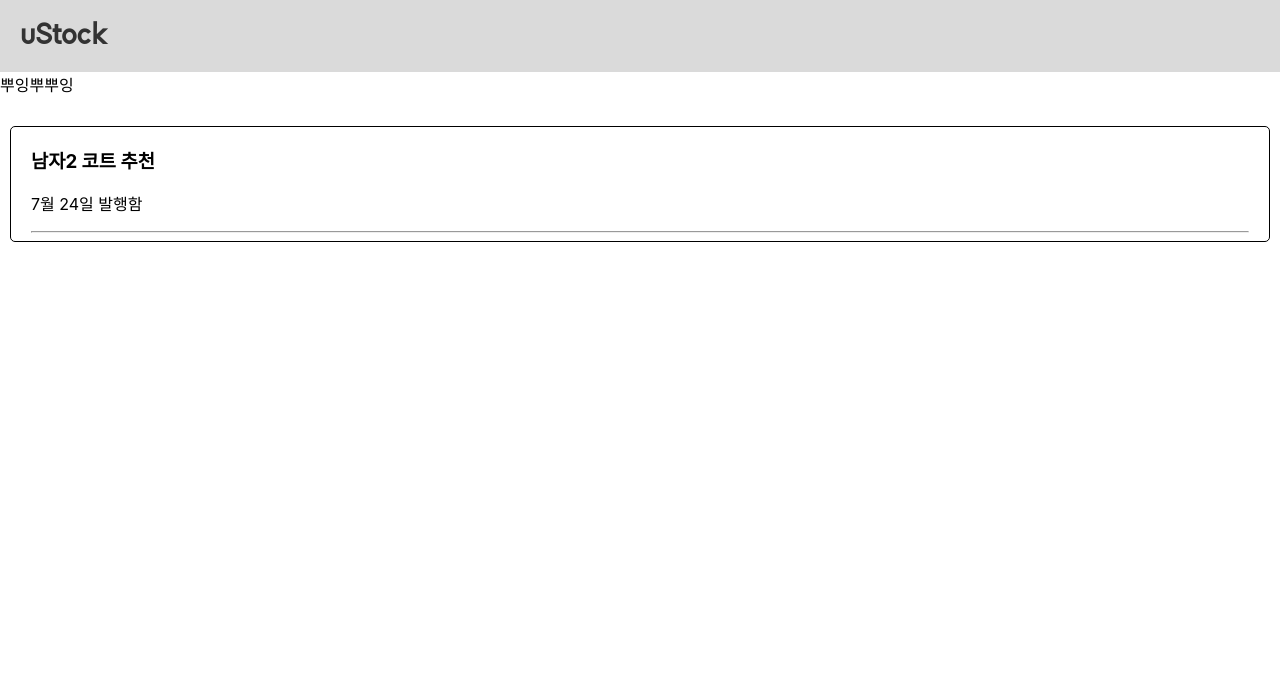
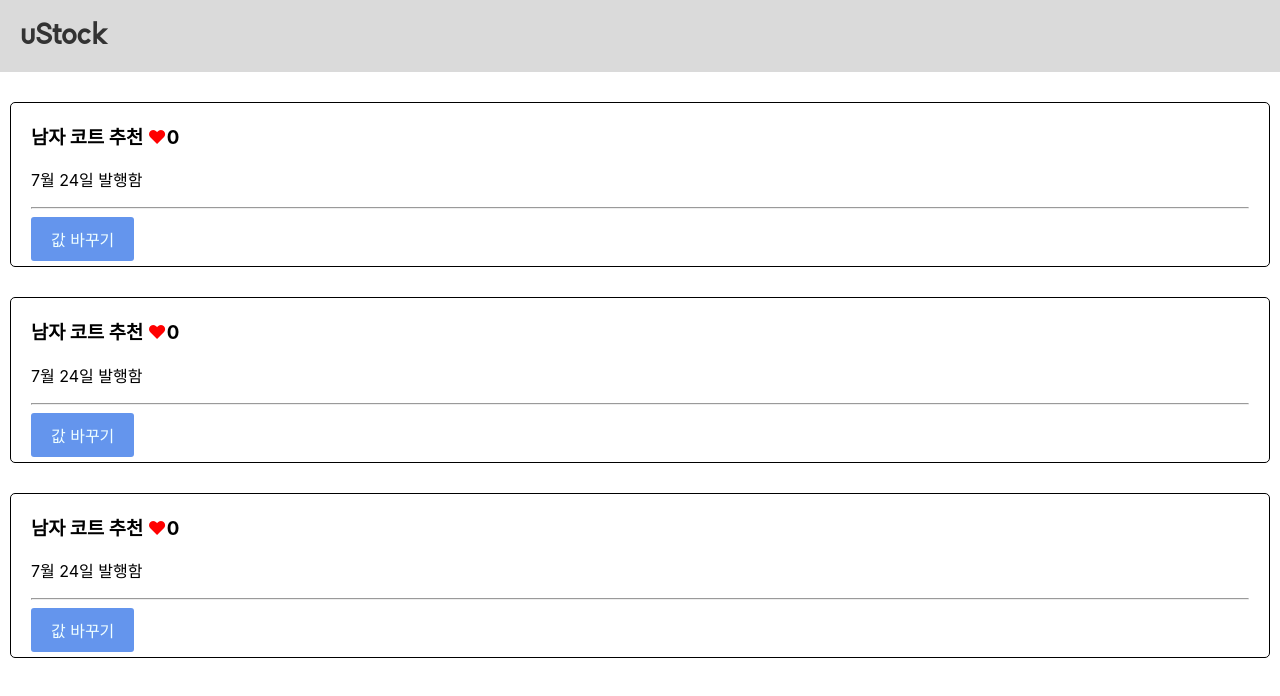
Before and after one commit to njg7194/Cafe24-demo, a React (Create React App) app in the folder ex-react/: page / in a window 1280 px wide. Shown: the top 696 px of the page. Built offline with nearby package versions, Linux system fonts and the light colour scheme.

Commit message:
코딩애플 모달창 만들기 완료

```diff
--- a/ex-react/public/index.html
+++ b/ex-react/public/index.html
@@ -24,7 +24,7 @@
       work correctly both with client-side routing and a non-root public URL.
       Learn how to configure a non-root public URL by running `npm run build`.
     -->
-    <title>React App</title>
+    <title>uStock</title>
   </head>
   <body>
     <noscript>You need to enable JavaScript to run this app.</noscript>
--- a/ex-react/src/App.css
+++ b/ex-react/src/App.css
@@ -19,6 +19,26 @@
   src: url(./font/adam/Adam-Bold.ttf);
 }
 
+.tabon {
+  color: red;
+  cursor: pointer;
+}
+
+.changeVal {
+  background-color:cornflowerblue;
+  color:azure;
+  font-size:medium;
+  font-style: bold;
+  padding: 10px 20px;
+  border-radius: 3px;
+  border-style:hidden;
+  margin-bottom: 5px;
+  margin-top: 5px;
+  display: block;
+  cursor: pointer;
+
+}
+
 .list {
   border: 1px solid;
   border-radius: 5px;
@@ -28,6 +48,12 @@
   text-align: left;
   padding-left: 20px;
   padding-right: 20px;
+}
+
+.modal {
+  display:block;
+  background-color: aqua;
+  align-content: center;
 }
 
 .App-logo {
--- a/ex-react/src/App.js
+++ b/ex-react/src/App.js
@@ -1,27 +1,73 @@
+/*eslint-disable*/
+
 import React, { useState } from 'react';
 import './App.css';
 
 function App() {
 
-  let [man,manSet] = useState('남자2 코트 추천');
-  let posts = '뽀송이는 귀여웡';
+  let[modal, modalSet] = useState(false);
 
   return (
     <div className="navbar-fix">
-      <div className="main-nav">
+
+      <div className="main-nav" onClick={ ()=>{modalSet(!modal)} }>
         <div>uStock</div>
       </div>
-      <navigator className="navbar">
-      뿌잉뿌뿌잉
-      </navigator>
 
-      <div className="list">
-        <h3> {man} </h3>
-        <p>7월 24일 발행함</p>
-        <hr />
-      </div>
+      <List></List>
+      <List></List>
+      <List></List>
+
+      {
+        modal === true
+        ? <Modal></Modal>
+        : null
+      }
+
+      <video>df</video>
     </div>
   );
+
+
+}
+
+function List() {
+
+  let [man,manSet] = useState(['남자 코트 추천', '우동', '독학']);
+  let [tb, tbSet] = useState(0);
+
+
+  return(
+    <div className="list">
+      <h3> {man[0]} <span className="tabon" onClick={() => { tbSet(tb + 1) }}>❤</span>{tb}</h3>
+      <p>7월 24일 발행함</p>
+      <hr />
+      <button className="changeVal" onClick={stateChange}>값 바꾸기</button>
+    </div>
+  )
+
+  function stateChange() {
+    if(man[0].includes('여자'))
+      manSet(['남자 코트 추천', '우동', '독학']);
+    else
+    {
+      var ex = [...man];
+      ex = ['여자 코트 추천', '라면', '학원']
+      manSet(ex);
+      console.log(man);
+    }
+
+  }
+}
+
+function Modal() {
+  console.log("모달");
+  return(
+    <div className="modal">
+      <h2>제목</h2>
+      <p>날짜</p>
+    </div>
+  )
 }
 
 export default App;
```
